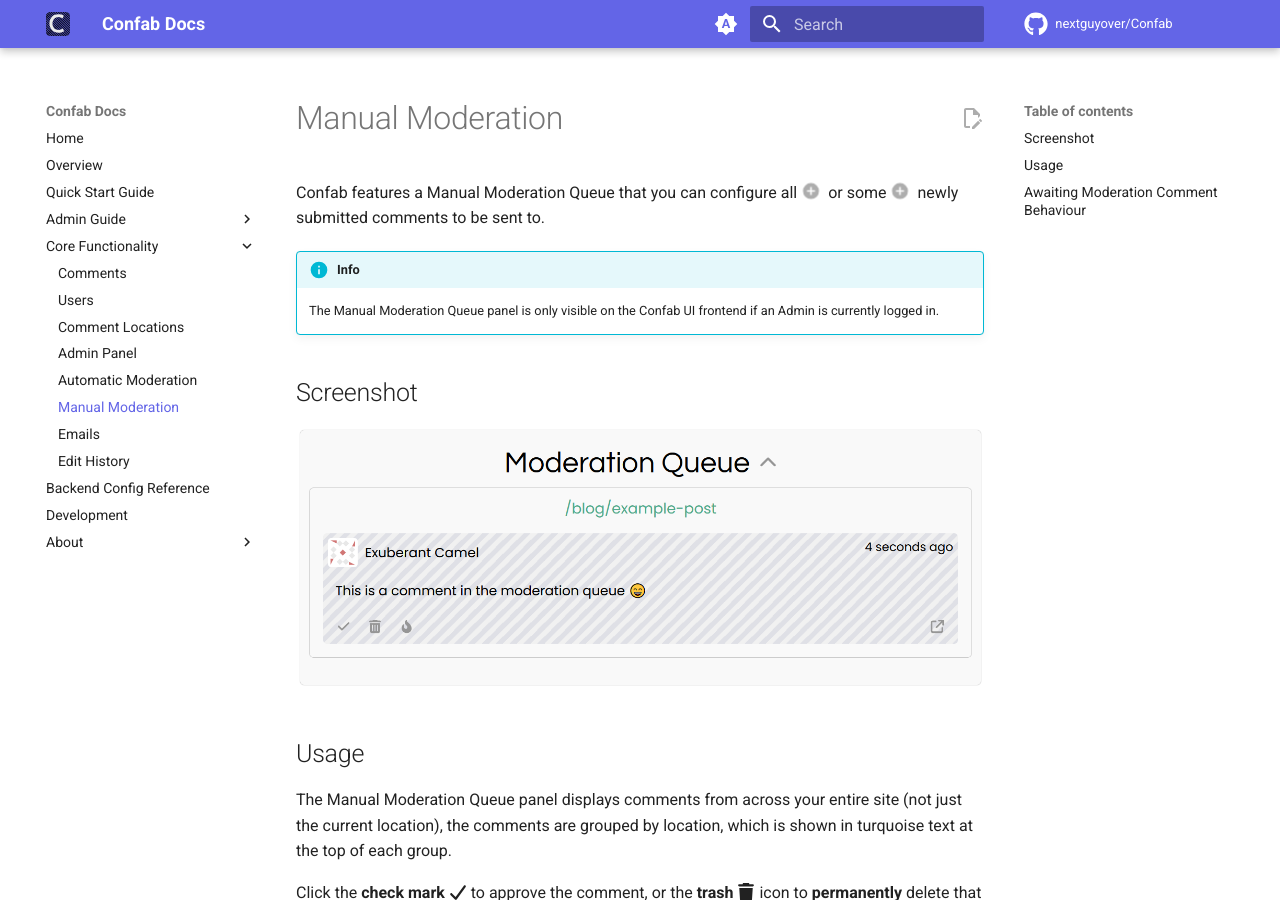
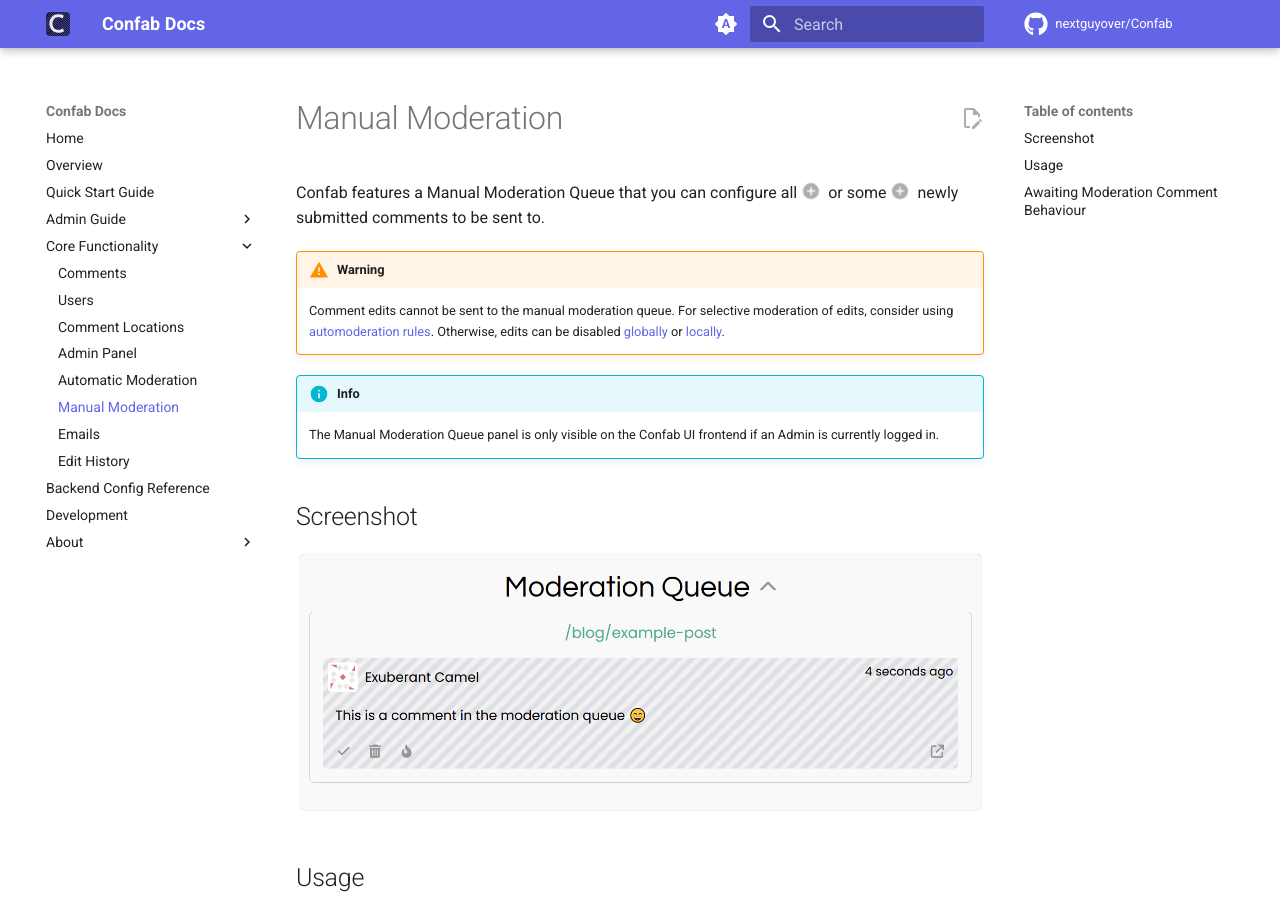
Before and after one commit to nextguyover/Confab-Docs, an MkDocs documentation site: the page built from docs/core-functionality/manual-moderation/index.md, in a window 1280 px wide and 900 px high. Built offline with MkDocs 1.6.1 and Material for MkDocs 9.7.7, drawn with Linux system fonts in a browser that asks for light colours; comment, search, counter and statistics services are not loaded.

Commit message:
added warning about edits

```diff
--- a/docs/core-functionality/manual-moderation/index.md
+++ b/docs/core-functionality/manual-moderation/index.md
@@ -5,6 +5,9 @@ Confab features a Manual Moderation Queue that you can configure all(1) or some(
 
 1. Set all new comments to go to the Manual Moderation Queue by changing the [backend configuration](../../config/index.md#manual-moderation)
 2. Send select comments to the Manual Moderation Queue using [automoderation rules](../auto-moderation/index.md)
+
+!!! warning
+    Comment edits cannot be sent to the manual moderation queue. For selective moderation of edits, consider using [automoderation rules](../auto-moderation/index.md). Otherwise, edits can be disabled [globally](../../config/index.md#edits) or [locally](../../core-functionality/admin-panel/index.md#editing).
 
 !!! info
     The Manual Moderation Queue panel is only visible on the Confab UI frontend if an Admin is currently logged in.
```
